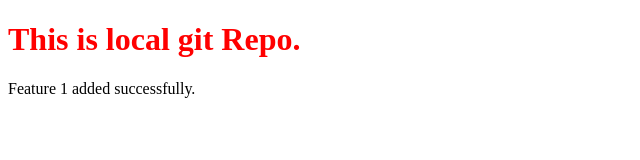
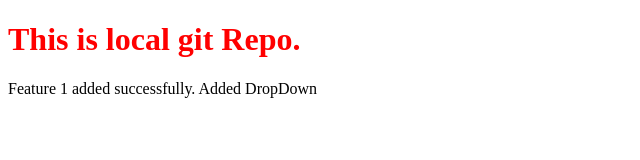
Before and after one commit to Touseef1993/localrepo, a plain HTML site: page index.html in a window 1280 px wide. Shown: the whole page, without its empty margins (0-640 px from the left). Drawn offline with Linux system fonts and the light colour scheme.

```diff
--- a/index.html
+++ b/index.html
@@ -11,6 +11,6 @@
 <body>
 	<h1>This is local git Repo.</h1>
 
-	<p>Feature 1 added successfully.</p>
+	<p>Feature 1 added successfully. Added DropDown</p>
 </body>
 </html>
```
